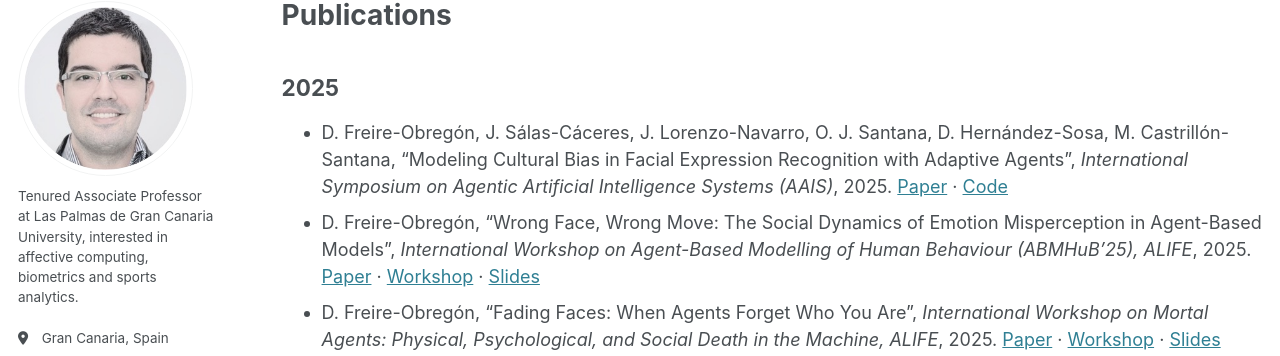
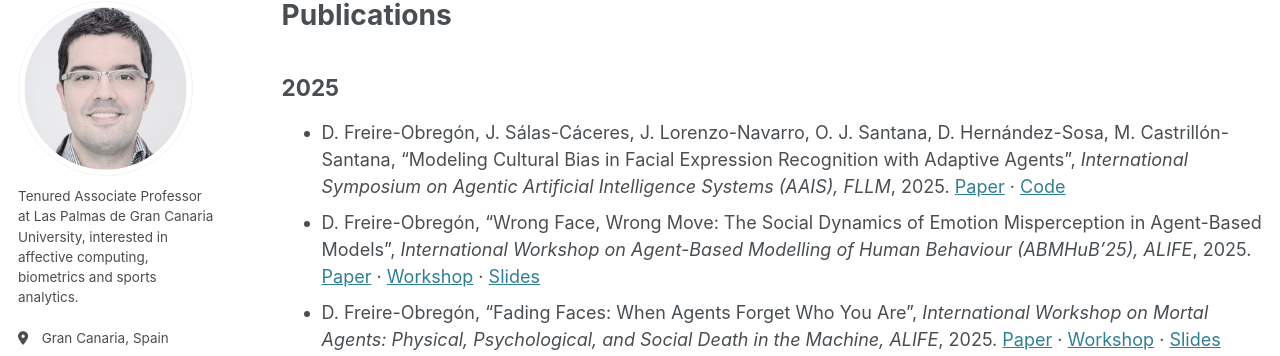
Before and after one commit to davidfreire/davidfreire.github.io, a Jekyll site: the page built from _pages/publications.md, in a window 1280 px wide and 900 px high. Shown: the part 105-461 px from the top of the window. Built offline with Jekyll 4.4.1, drawn with Linux system fonts in a browser that asks for light colours; some web fonts are replaced.

Commit message:
Update publication details for 2025

```diff
--- a/_pages/publications.md
+++ b/_pages/publications.md
@@ -11,7 +11,7 @@ redirect_from:
 
 
 ## 2025
-- D. Freire-Obregón, J. Sálas-Cáceres,  J. Lorenzo-Navarro, O. J. Santana, D. Hernández-Sosa, M. Castrillón-Santana, "Modeling Cultural Bias in Facial Expression Recognition with Adaptive Agents", *International Symposium on Agentic Artificial Intelligence Systems (AAIS)*, 2025. <a href="https://arxiv.org/abs/2510.13557" target="_blank">Paper</a> · <a href="https://github.com/davidfreire/AdaptiveAgents-FER" target="_blank">Code</a>
+- D. Freire-Obregón, J. Sálas-Cáceres,  J. Lorenzo-Navarro, O. J. Santana, D. Hernández-Sosa, M. Castrillón-Santana, "Modeling Cultural Bias in Facial Expression Recognition with Adaptive Agents", *International Symposium on Agentic Artificial Intelligence Systems (AAIS), FLLM*, 2025. <a href="https://arxiv.org/abs/2510.13557" target="_blank">Paper</a> · <a href="https://github.com/davidfreire/AdaptiveAgents-FER" target="_blank">Code</a>
 - D. Freire-Obregón, "Wrong Face, Wrong Move: The Social Dynamics of Emotion Misperception in Agent-Based Models", *International Workshop on Agent-Based Modelling of Human Behaviour (ABMHuB'25), ALIFE*, 2025. <a href="https://arxiv.org/abs/2509.00080" target="_blank">Paper</a> · <a href="http://abmhub.cs.ucl.ac.uk/2025/" target="_blank">Workshop</a> · <a href="https://github.com/davidfreire/davidfreire.github.io/raw/master/files/2025_ABMHuB.pdf" target="_blank" download>Slides</a>
 - D. Freire-Obregón, "Fading Faces: When Agents Forget Who You Are", *International Workshop on Mortal Agents: Physical, Psychological, and Social Death in the Machine, ALIFE*, 2025. <a href="https://zenodo.org/records/17233750" target="_blank">Paper</a> · <a href="https://sites.google.com/kyoto-u.ac.jp/mortalagents2025" target="_blank">Workshop</a> · <a href="https://github.com/davidfreire/davidfreire.github.io/raw/master/files/2025_Mortal_Agents_Fading_Faces.pdf" target="_blank" download>Slides</a>
 - D. Freire-Obregón, A. Dubiel, P. K. Vinodkumar, G. Anbarjafari, D. Kamińska, M. Castrillón-Santana, "Mapping Emotions in the Brain: A Bi-Hemispheric Neural Model with Explainable Deep Learning", *International Conference on Image Analysis and Processing (ICIAP), Workshop on Neuro-Inspired AI*, 2025. <a href="https://arxiv.org/abs/2507.12625" target="_blank">Paper</a>
```
